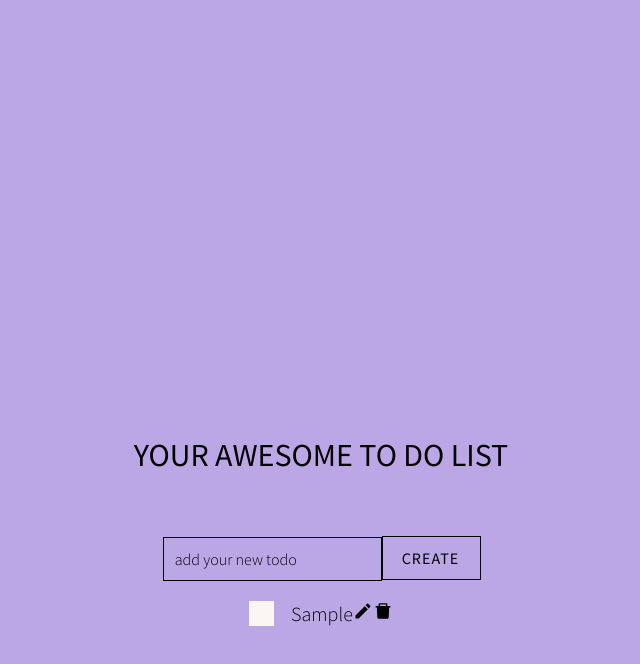
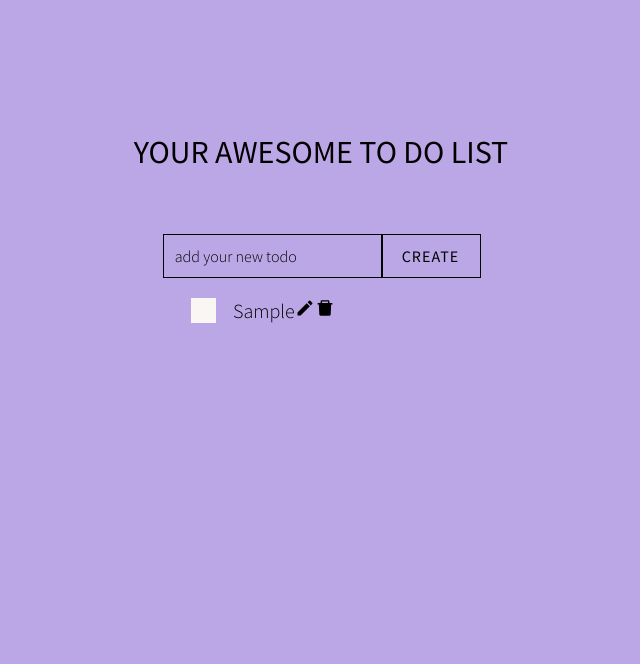
Before and after one commit to AlenaAlyona/todo_list, a React (Create React App) app: page / in a window 1280 px wide. Both pictures are taken after typing "Sample" into the empty fields and a click on the button "CREATE". Shown: the top 664 px of the page, without its empty margins (319-959 px from the left). Built offline with nearby package versions, Linux system fonts and the light colour scheme.

Commit message:
fixed css rules

```diff
--- a/src/App.css
+++ b/src/App.css
@@ -1,7 +1,7 @@
 .mainTitle {
   font-weight: 400;
   font-size: 32px;
-  padding-top: 30vh;
+  padding-top: 100px;
 }
 
 .background {
@@ -14,7 +14,6 @@
   position: absolute;
   flex-direction: column;
   align-items: center;
-  justify-content: center;
   font-family: "Source Sans Pro", sans-serif;
   animation: colorchange 175s linear 1s infinite; /* animation-name followed by duration in seconds*/
   -webkit-animation: colorchange 175s linear 0s infinite alternate; /* Chrome and Safari */
--- a/src/components/ToDoItem.tsx
+++ b/src/components/ToDoItem.tsx
@@ -53,7 +53,7 @@ function ToDoItem(props: Props) {
     );
   } else {
     return (
-      <div>
+      <div className="itemDiv">
         {props.item.complete ? (
           <label className="container">
             <input type="checkbox" onClick={props.toggleDone} />
--- a/src/components/ToDoList.tsx
+++ b/src/components/ToDoList.tsx
@@ -1,10 +1,11 @@
 import React from "react";
 import { PropsList } from "../model";
 import ToDoItem from "./ToDoItem";
+import "./toDoList.css";
 
 export default function ToDoList(props: PropsList) {
   return (
-    <div>
+    <div className="listDiv">
       {props.list.map((item) => {
         return (
           <ToDoItem
--- a/src/components/toDoItem.css
+++ b/src/components/toDoItem.css
@@ -72,5 +72,5 @@
 }
 
 .itemDiv {
-  width: 272px;
+  width: 1000px;
 }
--- /dev/null
+++ b/src/components/toDoList.css
@@ -0,0 +1,4 @@
+.listDiv {
+  width: 260px;
+  align-items: baseline;
+}
```
